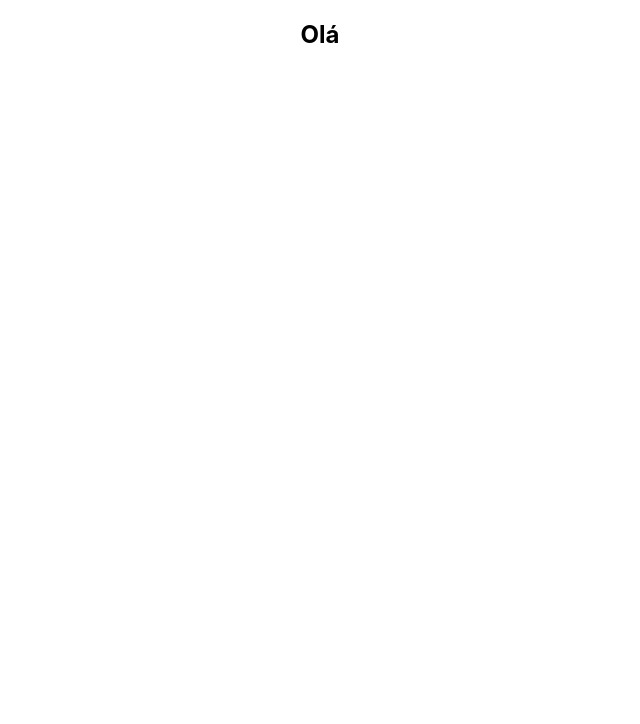
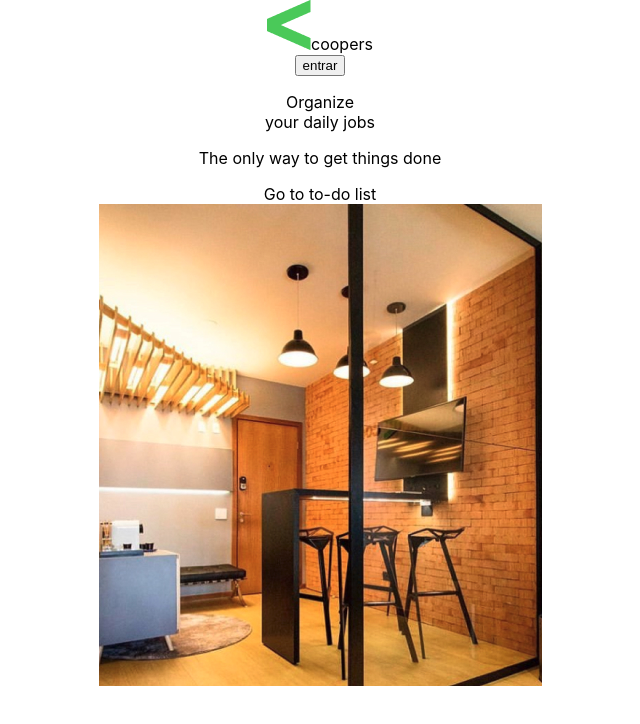
Before and after one commit to JoaopSilvaa/Test-Coopers, a React (Create React App) app: page / in a window 1280 px wide. Shown: the top 724 px of the page, without its empty margins (320-960 px from the left). Built offline with nearby package versions, Linux system fonts and the light colour scheme.

Commit message:
feat: :construction: iniciando construção de estrutura do header

```diff
--- a/src/components/Header.jsx
+++ b/src/components/Header.jsx
@@ -1,9 +1,33 @@
 import React from 'react';
+import fill from '../assets/Fill1.png';
+import room from '../assets/Room.jpg';
 
 export default function Header() {
   return (
     <section>
-      <h1>Olá</h1>
+      <header>
+        <div>
+          <img src={ fill } alt="logo coopers" />
+          <span>coopers</span>
+        </div>
+        <button
+          type="button"
+        >
+          entrar
+        </button>
+      </header>
+      <div>
+        <div>
+          <p>
+            Organize
+            <br />
+            <span>your daily jobs</span>
+          </p>
+          <p>The only way to get things done</p>
+          <span>Go to to-do list</span>
+        </div>
+        <img src={ room } alt="sala comum ambiente agradável" />
+      </div>
     </section>
   );
 }
```
Also changed, not shown: src/assets/Fill1.png (added), src/assets/Room.jpg (added).
